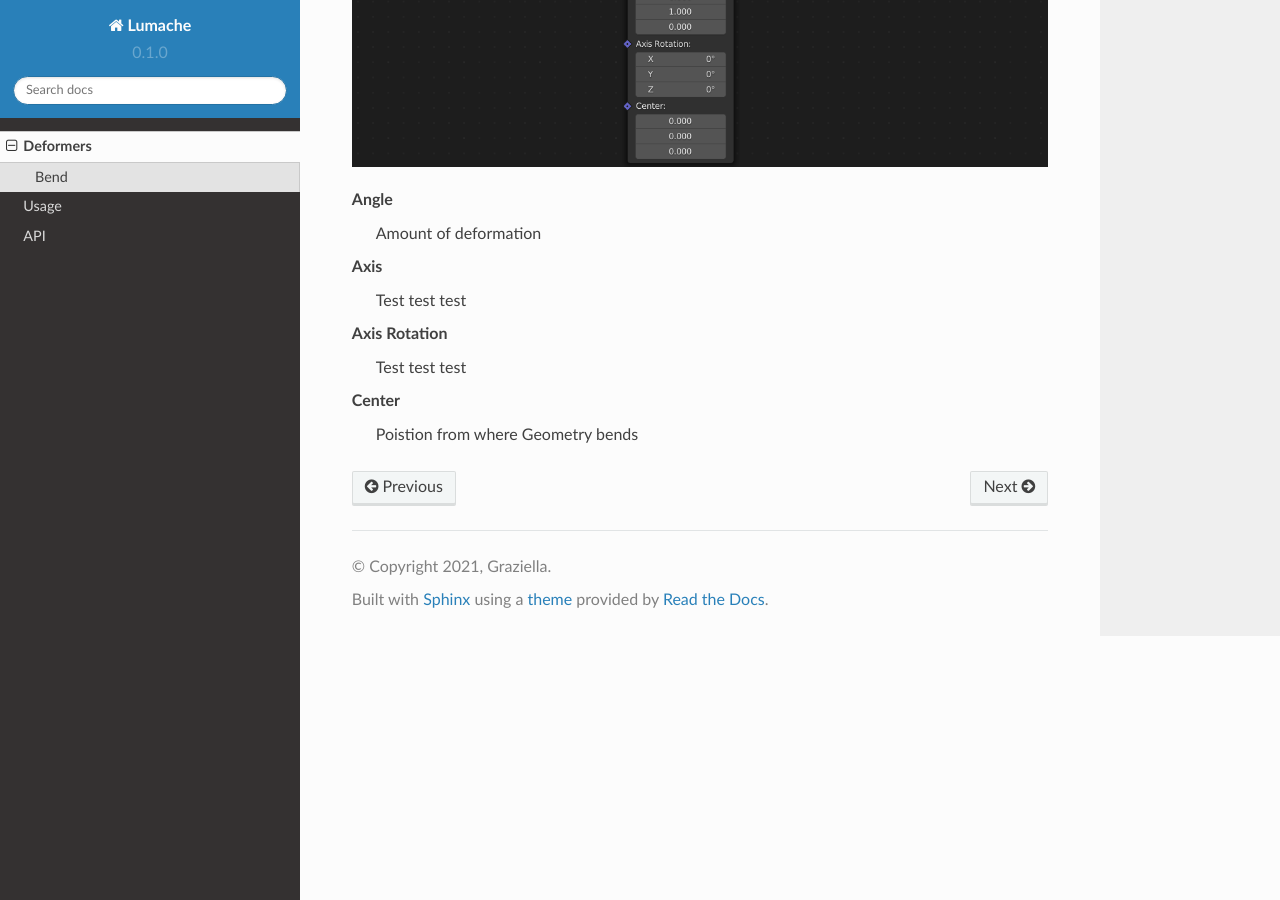
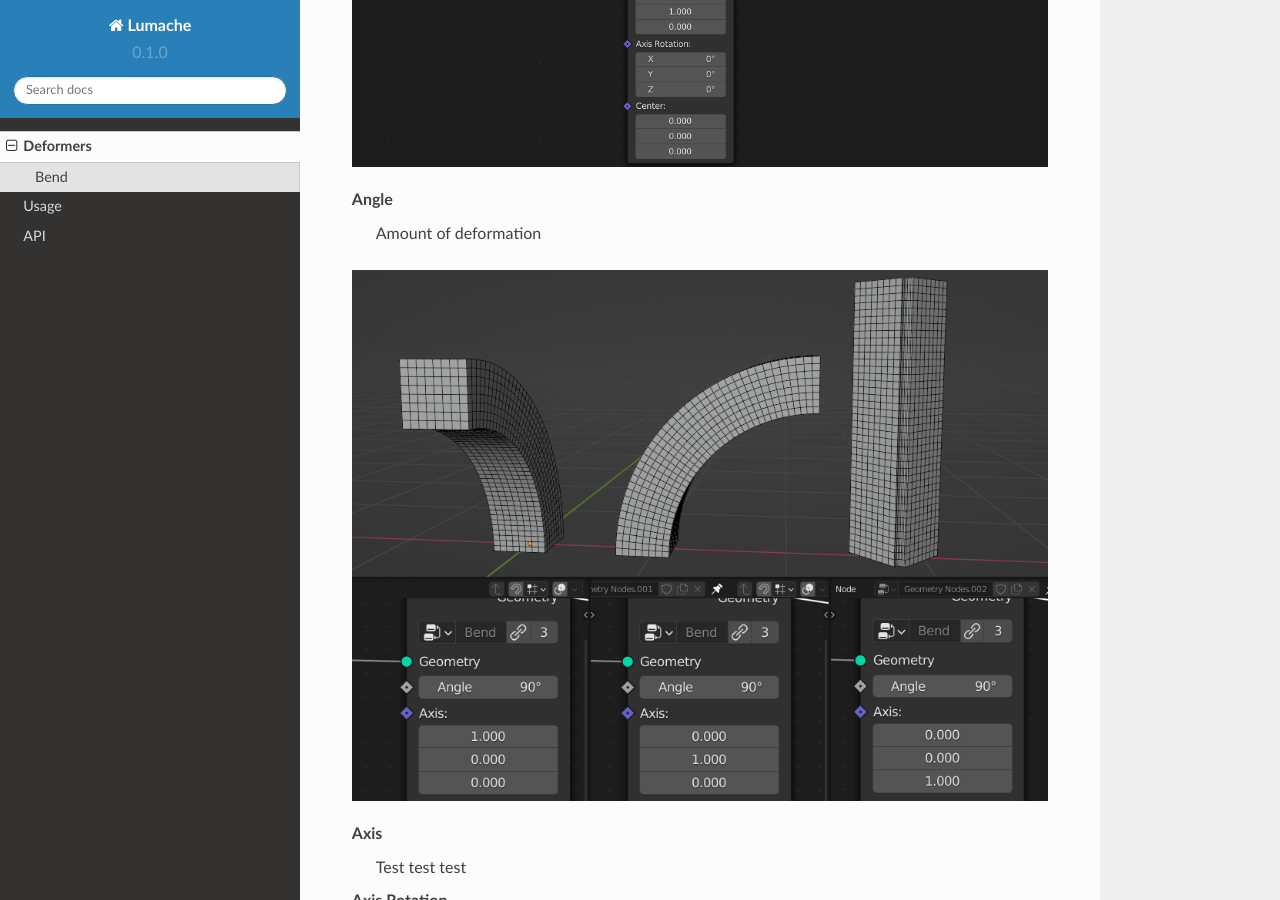
Before and after one commit to higgsas/higgsas_geo_nodes_manual, a Sphinx documentation site: the page built from docs/deformers.rst, in a window 1280 px wide and 900 px high, scrolled down 686 px. Built offline with Sphinx 7.4.7 and the Read the Docs theme 2.0.0, drawn with Linux system fonts in a browser that asks for light colours.

Commit message:
Update deformers.rst

```diff
--- a/docs/deformers.rst
+++ b/docs/deformers.rst
@@ -12,6 +12,8 @@ Bends Geometry over the axis
 Angle
   Amount of deformation
 
+.. image:: images/bend_axis.PNG
+
 Axis
   Test test test
 
```
